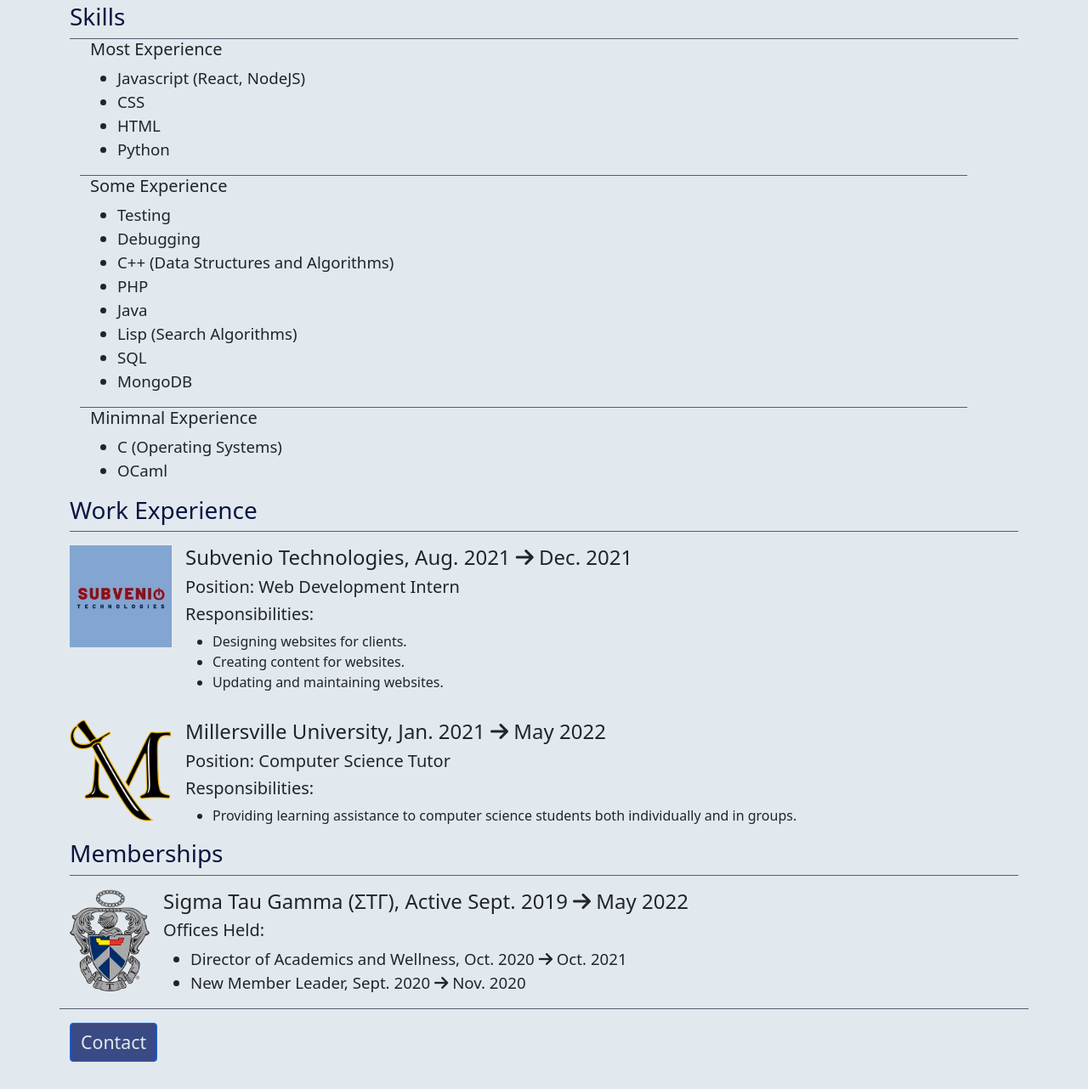
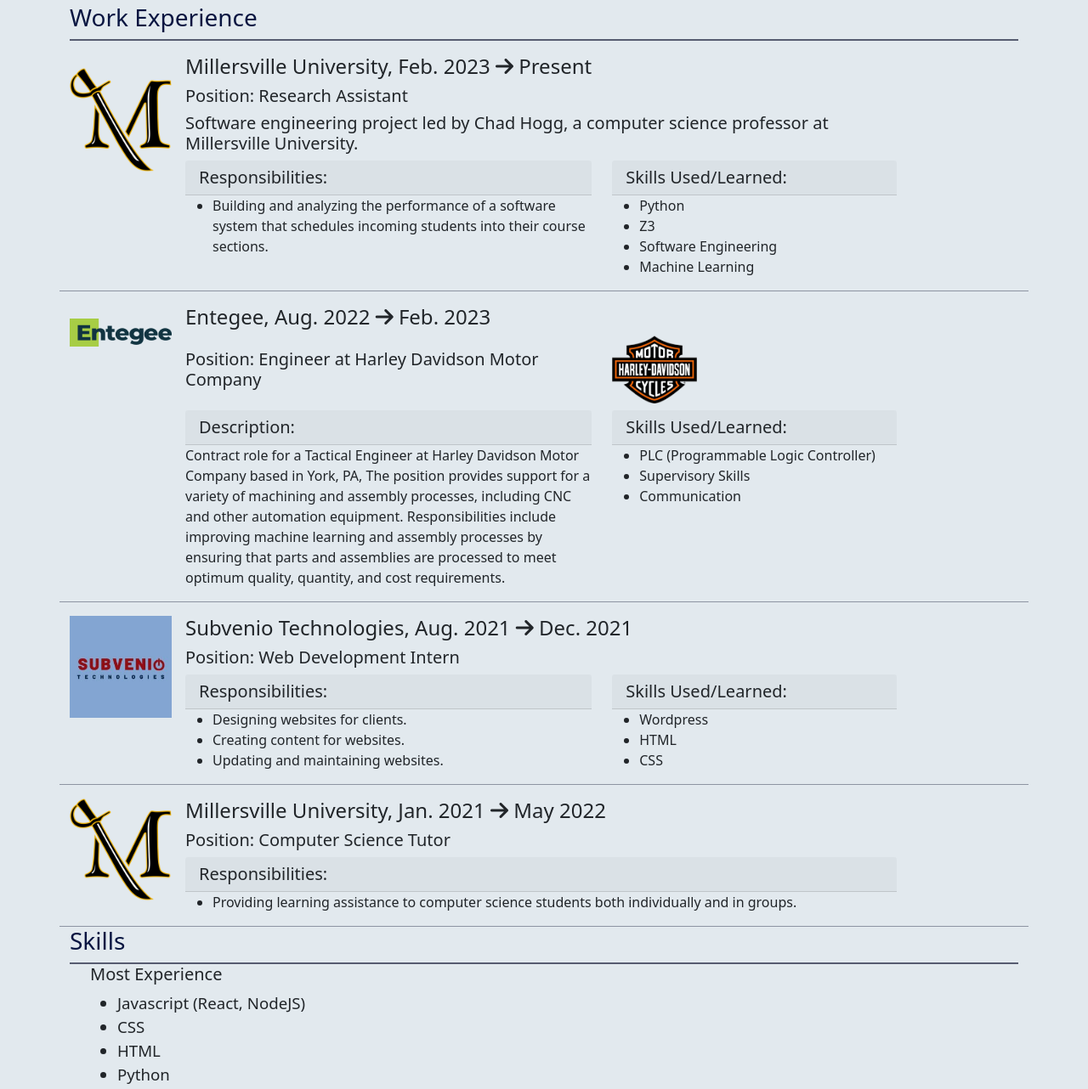
Before and after one commit to DavitPetro/DavitPetro.github.io, a website: page index.html in a window 1280 px wide. Shown: the part 723-2005 px from the top of the page at 85% size. Drawn offline with nearby package versions, Linux system fonts and the light colour scheme.

Commit message:
Update Info and Some Style

```diff
--- a/index.html
+++ b/index.html
@@ -32,9 +32,6 @@
                         </li>
                         <li class="nav-item">
                             <a class="nav-link" href="#experience"><i class="fas fa-suitcase fa-lg"></i> Work Experience</a>
-                        </li>
-                        <li class="nav-item">
-                            <a class="nav-link" href="#memberships"><i class="fas fa-users fa-lg"></i> Memberships</a>
                         </li>
                         <li class="nav-item">
                             <a class="nav-link" data-bs-toggle="modal" data-bs-target="#contact-modal"><i class="fa fa-address-card fa-lg"></i> Contact</a>
@@ -116,12 +113,137 @@
                     </div>
                 </div>
             </div>
+            <div id="experience" class="heading">
+                <h3 class="head-title">Work Experience</h3>
+            </div>
+            <div class="row separate">
+                <div class="col-12 mt-3 align-self-center">
+                    <div class="media d-flex">
+                        <img class=" logo mt-3 me-3 img-fluid h-75 " src="images/ville-u-clipart.png" alt="Millersville University">
+                        <div class="media-body w-75">
+                            <h4 class="mt-0">
+                                Millersville University, Feb. 2023 <i class="fas fa-arrow-right"></i> Present
+                            </h4>
+                            <h5>Position: Research Assistant</h5>
+                            <h5>Software engineering project led by Chad Hogg, a computer science professor at Millersville University.</h5>
+                            <div class="row">
+                                <div class="col-md-7 col-12 col-sm-12">
+                                    <h5 class="card-header">Responsibilities: </h5>
+                                    <ul class="responsibilities">
+                                        <li>Building and analyzing the performance of a software system that schedules incoming students into their course sections.</li>
+                                    </ul>
+                                </div>
+                                <div class="col-md-5 col-12 col-sm-12">
+                                    <h5 class="card-header">Skills Used/Learned:</h5>
+                                    <ul class="d-sm-block">
+                                        <li>Python</li>
+                                        <li>Z3</li>
+                                        <li>Software Engineering</li>
+                                        <li>Machine Learning</li>
+                                    </ul>
+                                </div>
+                            </div>
+                        </div>
+                    </div>
+                </div>
+            </div>
+            <div class="row separate">
+                <div class="col-12 mt-3 align-self-center">
+                    <div class="media d-flex">
+                        <img class=" logo mt-3 me-3 img-fluid h-75 " src="images/entegee.png" alt="Entegee">
+                        <div class="media-body w-75">
+                            <h4 class="mt-0">
+                                Entegee, Aug. 2022 <i class="fas fa-arrow-right"></i> Feb. 2023
+                            </h4>
+                            <div class = "row">
+                                <div class="col-md-7 col-sm-12 col-12 mt-3">
+                                    <h5>Position: Engineer at Harley Davidson Motor Company</h5>
+                                </div>
+                                <div class="col-md-5 col-sm-12 col-12 img-fluid mb-2 ms-0">
+                                    <img class="harley-logo" src="images/harley.png" alt="Entegee">
+                                </div>
+                            </div>
+                            <div class="row">
+                                <div class="col-md-7 col-12 col-sm-12">
+                                    <h5 class="card-header">Description: </h5>
+                                    <p class="responsibilities">
+                                        Contract role for a Tactical Engineer at Harley Davidson Motor Company based in York, PA,
+                                        The position provides support for a variety of machining and assembly processes, including CNC and other automation equipment.
+                                        Responsibilities include improving machine learning and assembly processes by ensuring that parts and assemblies are processed to meet optimum
+                                        quality, quantity, and cost requirements.
+                                    </p>
+                                </div>
+                                <div class="col-md-5 col-12 col-sm-12">
+                                    <h5 class="card-header">Skills Used/Learned:</h5>
+                                    <ul class="d-sm-block">
+                                        <li>PLC (Programmable Logic Controller)</li>
+                                        <li>Supervisory Skills</li>
+                                        <li>Communication</li>
+                                    </ul>
+                                </div>
+                            </div>
+                        </div>
+                    </div>
+                </div>
+            </div>
+            <div class="row separate">
+                <div class="col-12 mt-3 align-self-center">
+                    <div class="media d-flex">
+                        <img class=" logo me-3 img-fluid" src="images/subvenio.jpg" alt="Subvenio Technologies">
+                        <div class="media-body w-75">
+                            <h4 class="mt-0">
+                                Subvenio Technologies, Aug. 2021 <i class="fas fa-arrow-right"></i> Dec. 2021
+                            </h4>
+                            <h5>Position: Web Development Intern</h5>
+                            <div class="row">
+                                <div class="col-md-7 col-12 col-sm-12">
+                                    <h5 class="card-header">Responsibilities: </h5>
+                                    <ul class="responsibilities">
+                                        <li>Designing websites for clients.</li>
+                                        <li>Creating content for websites.</li>
+                                        <li>Updating and maintaining websites.</li>
+                                    </ul>
+                                </div>
+                                <div class="col-md-5 col-12 col-sm-12">
+                                    <h5 class="card-header">Skills Used/Learned:</h5>
+                                    <ul class="d-sm-block">
+                                        <li>Wordpress</li>
+                                        <li>HTML</li>
+                                        <li>CSS</li>
+                                    </ul>
+                                </div>
+                            </div>
+                        </div>
+                    </div>
+                </div>
+            </div>
+            <div class="row separate">
+                <div class="col-12 mt-3 align-self-center">
+                    <div class="media d-flex">
+                        <img class=" logo me-3 img-fluid" src="images/ville-u-clipart.png" alt="Millersville University">
+                        <div class="media-body w-75">
+                            <h4 class="mt-0">
+                                Millersville University, Jan. 2021 <i class="fas fa-arrow-right"></i> May 2022
+                            </h4>
+                            <h5>Position: Computer Science Tutor</h5>
+                            <div class="row">
+                                <div class="col-12 col-sm-12">
+                                    <h5 class="card-header">Responsibilities: </h5>
+                                    <ul class="responsibilities">
+                                        <li>Providing learning assistance to computer science students both individually and in groups.</li>
+                                    </ul>
+                                </div>
+                            </div>
+                        </div>
+                    </div>
+                </div>
+            </div>
             <div id="skills" class="heading">
                 <h3 class="head-title">Skills</h3>
             </div>
             <div class="row container">
                 <div class="row">
-                    <div class="heading">
+                    <div class="separate">
                         <h5>Most Experience</h5>
                         <div class="col-12">
                             <ul class="languages">
@@ -134,7 +256,7 @@
                     </div>
                 </div>
                 <div class="row">
-                    <div class="heading">
+                    <div class="separate">
                         <h5>Some Experience</h5>
                         <div class="col-12">
                             <ul class="languages">
@@ -150,7 +272,7 @@
                         </div>
                     </div>
                 </div>
-                <div class="row">
+                <div class="row separate">
                     <div>
                         <h5>Minimnal Experience</h5>
                         <div class="col-12">
@@ -162,50 +284,7 @@
                     </div>
                 </div>
             </div>
-            <div id="experience" class="heading">
-                <h3 class="head-title">Work Experience</h3>
-            </div>
-            <div class="row">
-                <div class="col-12 mt-3 align-self-center">
-                    <div class="media d-flex">
-                        <img class=" logo me-3 img-fluid" src="images/subvenio.jpg" alt="Subvenio Technologies">
-                        <div class="media-body">
-                            <h4 class="mt-0">
-                                Subvenio Technologies, Aug. 2021 <i class="fas fa-arrow-right"></i> Dec. 2021
-                            </h4>
-                            <div class="d-none d-sm-block">
-                                <h5>Position: Web Development Intern</h5>
-                                <h5>Responsibilities: </h5>
-                                <ul class="responsibilities">
-                                    <li>Designing websites for clients.</li>
-                                    <li>Creating content for websites.</li>
-                                    <li>Updating and maintaining websites.</li>
-                                </ul>
-                            </div>
-                        </div>
-                    </div>
-                </div>
-            </div>
-            <div class="row">
-                <div class="col-12 mt-3 align-self-center">
-                    <div class="media d-flex">
-                        <img class=" logo me-3 img-fluid" src="images/ville-u-clipart.png" alt="Millersville U Logo">
-                        <div class="media-body">
-                            <h4 class="mt-0">
-                                Millersville University, Jan. 2021 <i class="fas fa-arrow-right"></i> May 2022
-                            </h4>
-                            <div class="d-none d-sm-block">
-                                <h5>Position: Computer Science Tutor</h5>
-                                <h5>Responsibilities: </h5>
-                                <ul class="responsibilities">
-                                    <li>Providing learning assistance to computer science students both individually and in groups.</li>
-                                </ul>
-                            </div>
-                        </div>
-                    </div>
-                </div>
-            </div>
-            <div id="memberships" class="heading">
+<!--        <div id="memberships" class="heading">
                 <h3 class="head-title">Memberships</h3>
             </div>
             <div class="row separate">
@@ -227,6 +306,7 @@
                     </div>
                 </div>
             </div>
+-->
             <div class="row">
                 <div class="col-12 mt-3 mb-3 align-self-center">
                     <a id="contact-btn" class="btn btn-primary" data-bs-toggle="modal" data-bs-target="#contact-modal">Contact</a>
```
Also changed, not shown: dist/css/style.css, images/entegee.png (added), images/harley.png (added).
